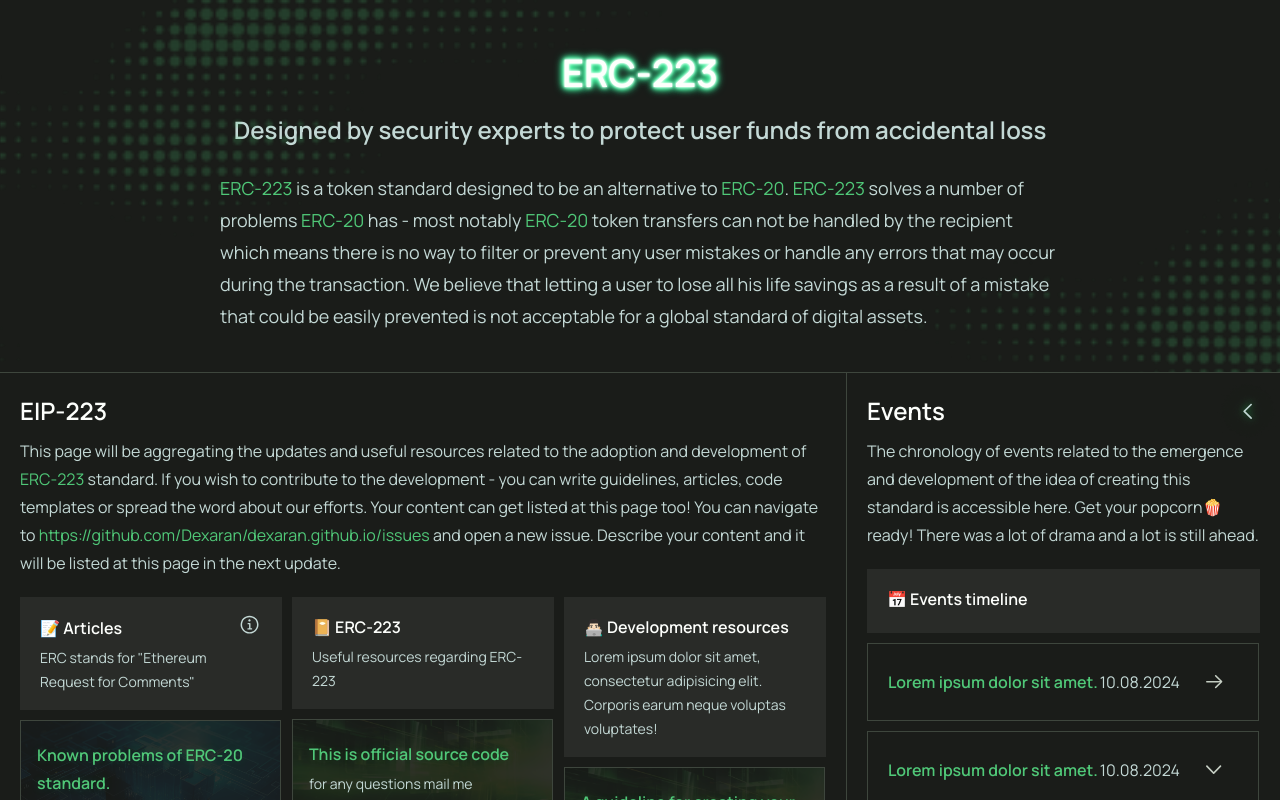
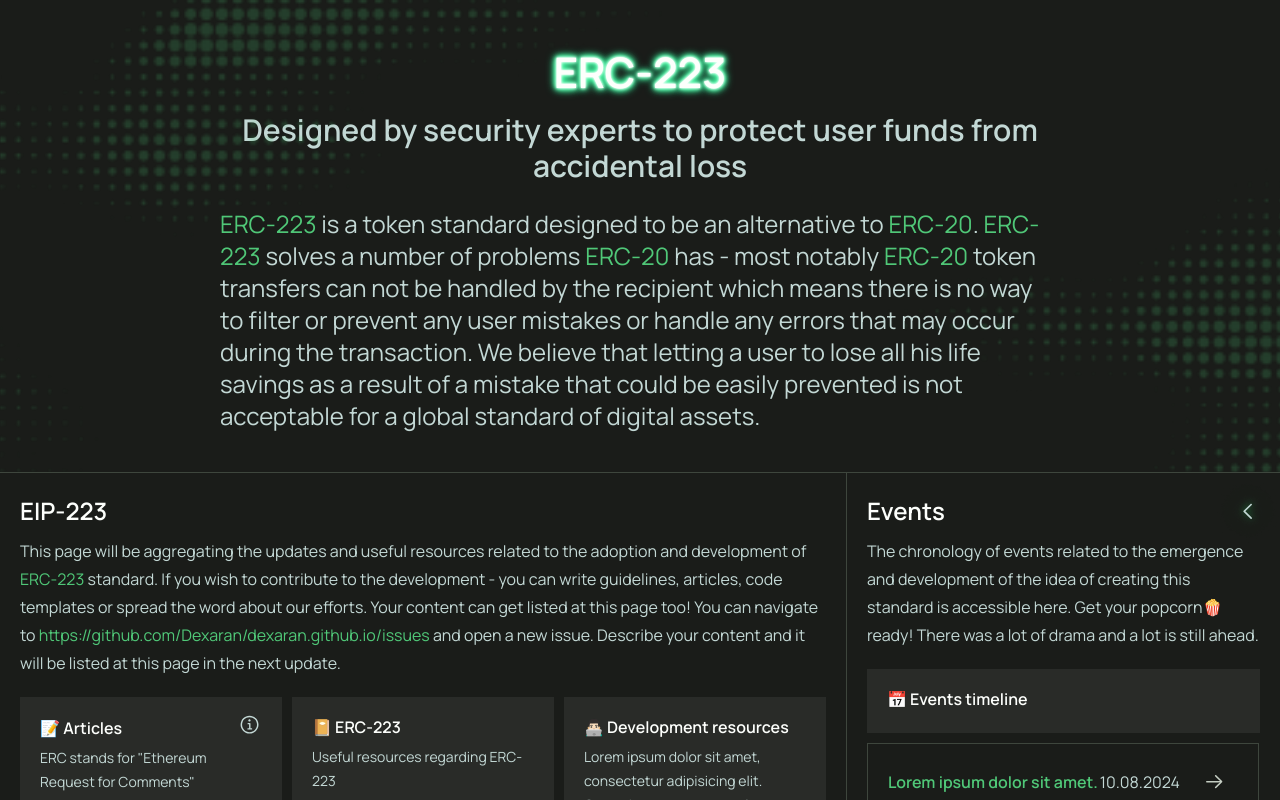
Before and after one commit to Dexaran/dexaran.github.io, a Next.js app in the folder erc223-page-sources/: page / in a window 1280 px wide. Shown: the top 800 px of the page. Built offline with nearby package versions, Linux system fonts and the light colour scheme.

Commit message:
Update Home.module.scss

```diff
--- a/erc223-page-sources/src/styles/Home.module.scss
+++ b/erc223-page-sources/src/styles/Home.module.scss
@@ -75,7 +75,7 @@
   overflow: hidden;
 
   h1 {
-    font-size: 38px;
+    font-size: 42px;
     line-height: 56px;
     font-weight: 600;
     color: colors.$text-primary;
@@ -84,7 +84,7 @@
     animation: glow-main 70s infinite ease-in-out;
   }
   h2 {
-    font-size: 24px;
+    font-size: 30px;
     line-height: 36px;
     font-weight: 600;
     text-align: center;
@@ -95,7 +95,7 @@
 
   p {
     color: colors.$text-secondary;
-    font-size: 18px;
+    font-size: 24px;
     line-height: 32px;
     max-width: 840px;
   }
```
